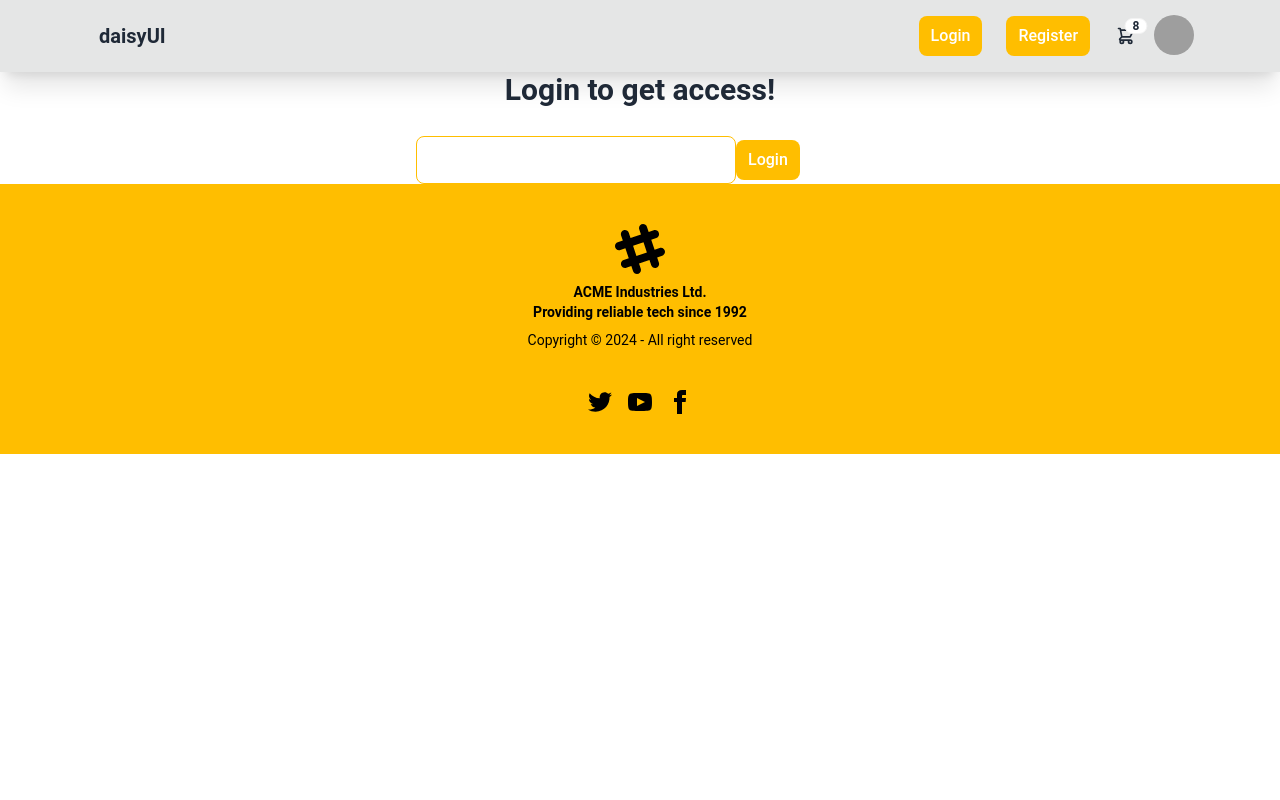
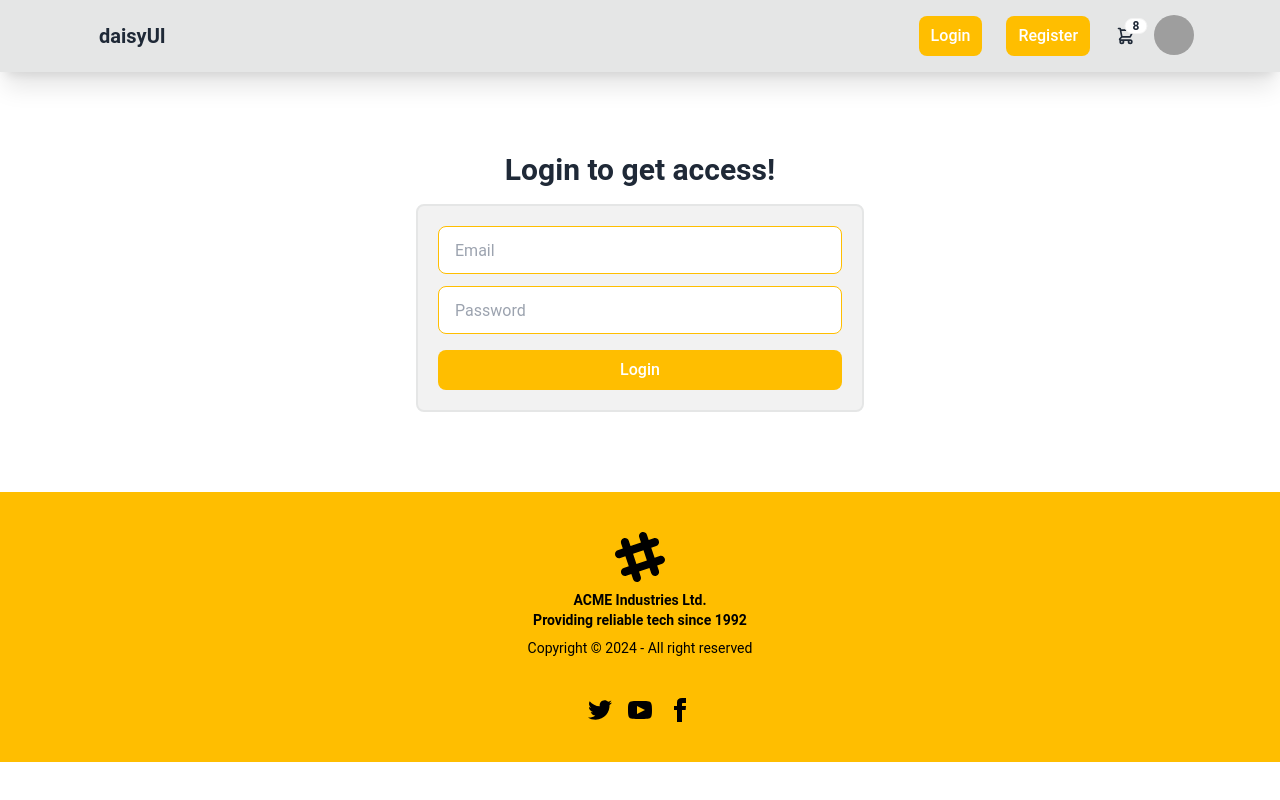
Before and after one commit to ahmedsamir28/React-Typescript-redux-toolkit----project, a React (Vite) app: page /login in a window 1280 px wide. Built offline with nearby package versions, Linux system fonts and the light colour scheme; grey boxes are pictures that could not be loaded.

Commit message:
end of  ui login page

```diff
--- a/package.json
+++ b/package.json
@@ -10,10 +10,12 @@
     "preview": "vite preview"
   },
   "dependencies": {
+    "@hookform/resolvers": "^3.6.0",
     "react": "^18.2.0",
     "react-dom": "^18.2.0",
     "react-hook-form": "^7.51.5",
-    "react-router-dom": "^6.23.1"
+    "react-router-dom": "^6.23.1",
+    "yup": "^1.4.0"
   },
   "devDependencies": {
     "@types/react": "^18.2.66",
--- /dev/null
+++ b/src/Interface/Index.tsx
@@ -0,0 +1,38 @@
+export interface IRegisterInput {
+    name: "email" | "username" | "password",
+    placeholder: string,
+    type: string,
+    validation: {
+        required?: boolean;
+        minLength?: number;
+        pattern?: RegExp;
+    };
+}
+
+export interface ILoginInput {
+    name: "identifier" | "password";
+    placeholder: string,
+    type: string,
+    validation: {
+        required?: boolean;
+        minLength?: number;
+        pattern?: RegExp;
+    };
+}
+
+export interface IErrorResponse {
+    error: {
+        details?: {
+            errors: {
+                message: string;
+            }[];
+        };
+        message?: string;
+    };
+}
+
+export interface iDate {
+    id: number,
+    title: string,
+    description: string
+}
--- a/src/Pages/LoginPage.tsx
+++ b/src/Pages/LoginPage.tsx
@@ -1,20 +1,50 @@
 import Button from "../UI-items/Button"
 import Input from "../UI-items/Input"
+import { useForm, SubmitHandler } from "react-hook-form";
+import { yupResolver } from "@hookform/resolvers/yup";
 
-interface IProps {
+import { loginSchema } from "../validation";
+import { LOGIN_FORM } from "../data";
+import InputErrorMessage from "../UI-items/InputErrorMessage";
 
+interface IFormInput {
+    identifier: string;
+    password: string;
 }
+const LoginPage = () => {
+    const { register, handleSubmit, formState: { errors }, } = useForm<IFormInput>({
+        resolver: yupResolver(loginSchema),
+    });
+    const onSubmit: SubmitHandler<IFormInput> = async (data) => {
+        console.log("DATA", data);
+    }
 
-const LoginPage = () => {
+    const renderLoginForm = LOGIN_FORM.map(({ name, placeholder, type, validation }, idx) => {
+        return (
+            <div key={idx}>
+                <Input
+                    type={type}
+                    placeholder={placeholder}
+                    {...register(name, validation)}
+                />
+                {errors[name] && <InputErrorMessage message={errors[name]?.message} />}
+
+            </div>
+        );
+    }
+    );
     return (
-        <div className="max-w-md mx-auto">
+        <div className="max-w-md my-20 mx-auto">
             <h2 className="text-center mb-4 text-3xl font-semibold">
                 Login to get access!
             </h2>
-            <form className="space-y-4" >
+            <form onSubmit={handleSubmit(onSubmit)}
+                className="space-y-4  bg-base-200 border-2 border-base-300  rounded-lg p-5" >
+                <div className="flex flex-col gap-3">
+                    {renderLoginForm}
+                </div>
 
-                <Input/>
-                <Button className="bg-warning hover:bg-amber-500 font-medium capitalize px-3 py-2">
+                <Button className="bg-warning hover:bg-amber-500 font-medium capitalize px-3 py-2" width="w-full">
                     Login
                 </Button>
             </form>
--- a/src/Pages/RegisterPage.tsx
+++ b/src/Pages/RegisterPage.tsx
@@ -1,6 +1,8 @@
 
-interface IProps {
-
+interface IFormInput {
+    username: string;
+    email: string;
+    password: string;
 }
 
 const RegisterPage = () => {
--- a/src/UI-items/Button.tsx
+++ b/src/UI-items/Button.tsx
@@ -9,7 +9,7 @@ interface IProps extends ButtonHTMLAttributes <HTMLButtonElement> {
 
 const Button = ({children,className,width,...rest}:IProps) => {
     return (
-        <button  className={`${className} ${width} rounded-lg text-white duration-200 `} {...rest}>{children}</button>
+        <button  className={`${className} ${width}  rounded-lg text-white duration-200 `} {...rest}>{children}</button>
     )
 }
 
--- a/src/UI-items/Input.tsx
+++ b/src/UI-items/Input.tsx
@@ -1,13 +1,17 @@
-import { InputHTMLAttributes } from "react"
+import { forwardRef, InputHTMLAttributes } from "react"
 
 interface IProps extends InputHTMLAttributes<HTMLInputElement> {
 
 }
 
-const Input = ({...rest}:IProps) => {
+const Input =forwardRef<HTMLInputElement,IProps>( ({...rest} ,ref) => {
     return (
-        <input  className="input input-bordered input-warning w-full max-w-xs" {...rest}/>
+        <input
+            ref={ref}
+            className="input input-bordered input-warning w-full"
+            {...rest}
+            />
     )
-}
+})
 
 export default Input
--- /dev/null
+++ b/src/UI-items/InputErrorMessage.tsx
@@ -0,0 +1,12 @@
+
+interface IProps {
+    message?: string
+}
+
+const InputErrorMessage = ({ message }: IProps) => {
+    return message ? (
+        <span className="block mt-2 text-red-700 font-semibold text-sm">{message}</span>
+    ) : null;
+}
+
+export default InputErrorMessage
--- /dev/null
+++ b/src/data/index.ts
@@ -0,0 +1,52 @@
+import { ILoginInput, IRegisterInput } from "../Interface/Index";
+
+export const REGISTER_FORM: IRegisterInput[] = [
+  {
+    name: "username",
+    placeholder: "Username",
+    type: "text",
+    validation: {
+      required: true,
+      minLength: 5,
+    },
+  },
+  {
+    name: "email",
+    placeholder: "Email",
+    type: "email",
+    validation: {
+      required: true,
+      pattern: /^[^@ ]+@[^@ ]+\.[^@ .]{2,}$/,
+    },
+  },
+  {
+    name: "password",
+    placeholder: "Password",
+    type: "password",
+    validation: {
+      required: true,
+      minLength: 6,
+    },
+  },
+];
+
+export const LOGIN_FORM: ILoginInput[] = [
+  {
+    name: "identifier",
+    placeholder: "Email",
+    type: "email",
+    validation: {
+      required: true,
+      pattern: /^[^@ ]+@[^@ ]+\.[^@ .]{2,}$/,
+    },
+  },
+  {
+    name: "password",
+    placeholder: "Password",
+    type: "password",
+    validation: {
+      required: true,
+      minLength: 6,
+    },
+  },
+];
--- /dev/null
+++ b/src/validation/index.ts
@@ -0,0 +1,30 @@
+import * as yup from "yup";
+export const registerSchema = yup
+  .object({
+    username: yup
+      .string()
+      .required("Username is required")
+      .min(5, "Username should be at least 5 charachters"),
+    email: yup
+      .string()
+      .required("Email is required")
+      .matches(/^[^@ ]+@[^@ ]+\.[^@ .]{2,}$/, "Not a valid email address."),
+    password: yup
+      .string()
+      .required("Password is required")
+      .min(6, "Password should be at least 6 charachters."),
+  })
+  .required();
+
+export const loginSchema = yup
+  .object({
+    identifier: yup
+      .string()
+      .required("Email is required")
+      .matches(/^[^@ ]+@[^@ ]+\.[^@ .]{2,}$/, "Not a valid email address."),
+    password: yup
+      .string()
+      .required("Password is required")
+      .min(6, "Password should be at least 6 charachters."),
+  })
+  .required();
```
Also changed, not shown: 1 other file (tests, documents, lock files or other folders).
